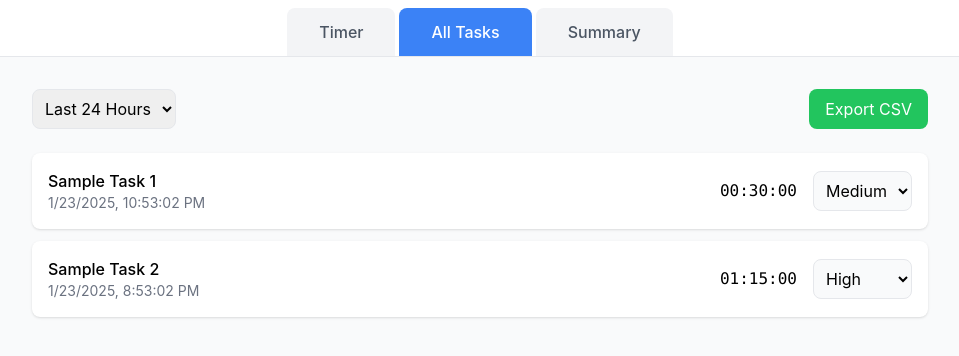
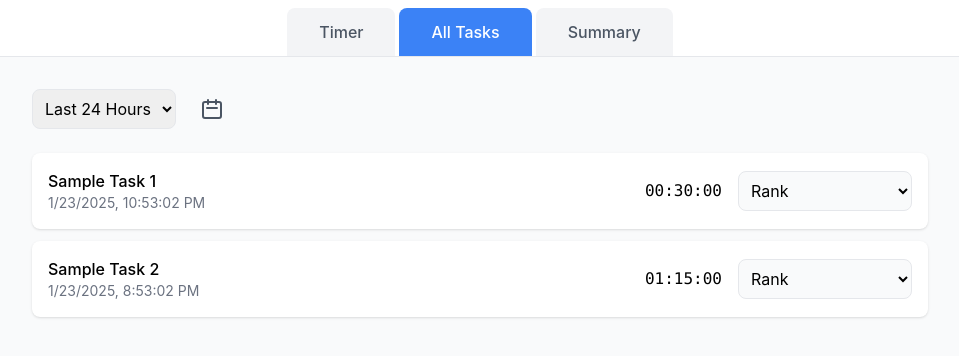
Before and after one commit to evelynso2024/TimeWell, a React (Create React App) app: page /tasks in a window 1280 px wide. Shown: the top 356 px of the page, without its empty margins (160-1119 px from the left). Built offline with nearby package versions, Linux system fonts and the light colour scheme; the HTML template or start-up script is replaced by a standard one.

Commit message:
Update AllTasks.js

```diff
--- a/src/components/AllTasks.js
+++ b/src/components/AllTasks.js
@@ -2,18 +2,21 @@ import React, { useState } from 'react';
 
 function AllTasks() {
   const [dateRange, setDateRange] = useState('24h');
+  const [startDate, setStartDate] = useState('');
+  const [endDate, setEndDate] = useState('');
+  const [showDatePicker, setShowDatePicker] = useState(false);
   const [tasks, setTasks] = useState([
     {
       name: "Sample Task 1",
       duration: "00:30:00",
       timestamp: new Date().toISOString(),
-      leverage: "medium"
+      leverage: ""
     },
     {
       name: "Sample Task 2",
       duration: "01:15:00",
       timestamp: new Date(Date.now() - 2 * 60 * 60 * 1000).toISOString(),
-      leverage: "high"
+      leverage: ""
     }
   ]);
 
@@ -23,26 +26,17 @@ function AllTasks() {
     setTasks(updatedTasks);
   };
 
-  const handleExport = () => {
-    const csvContent = "data:text/csv;charset=utf-8,"
-      + "Task Name,Duration,Time,Leverage\n"
-      + tasks.map(task =>
-          `${task.name},${task.duration},${new Date(task.timestamp).toLocaleString()},${task.leverage}`
-        ).join("\n");
-
-    const encodedUri = encodeURI(csvContent);
-    const link = document.createElement("a");
-    link.setAttribute("href", encodedUri);
-    link.setAttribute("download", "tasks.csv");
-    document.body.appendChild(link);
-    link.click();
-    document.body.removeChild(link);
+  const handleDateRangeSelect = () => {
+    if (startDate && endDate) {
+      // Handle custom date range filtering
+      setShowDatePicker(false);
+    }
   };
 
   return (
     <div className="max-w-4xl mx-auto">
       {/* Controls */}
-      <div className="flex justify-between items-center mb-6">
+      <div className="flex items-center gap-4 mb-6">
         <select
           value={dateRange}
           onChange={(e) => setDateRange(e.target.value)}
@@ -54,11 +48,45 @@ function AllTasks() {
         </select>
 
         <button
-          onClick={handleExport}
-          className="px-4 py-2 bg-green-500 text-white rounded-lg hover:bg-green-600"
+          onClick={() => setShowDatePicker(!showDatePicker)}
+          className="p-2 text-gray-600 hover:text-gray-800"
         >
-          Export CSV
+          <svg xmlns="http://www.w3.org/2000/svg" className="h-6 w-6" fill="none" viewBox="0 0 24 24" stroke="currentColor">
+            <path strokeLinecap="round" strokeLinejoin="round" strokeWidth={2} d="M8 7V3m8 4V3m-9 8h10M5 21h14a2 2 0 002-2V7a2 2 0 00-2-2H5a2 2 0 00-2 2v12a2 2 0 002 2z" />
+          </svg>
         </button>
+
+        {/* Custom Date Range Picker */}
+        {showDatePicker && (
+          <div className="absolute mt-2 p-4 bg-white rounded-lg shadow-lg border z-10">
+            <div className="space-y-3">
+              <div>
+                <label className="block text-sm text-gray-600 mb-1">From</label>
+                <input
+                  type="date"
+                  value={startDate}
+                  onChange={(e) => setStartDate(e.target.value)}
+                  className="p-2 border rounded-lg w-full"
+                />
+              </div>
+              <div>
+                <label className="block text-sm text-gray-600 mb-1">To</label>
+                <input
+                  type="date"
+                  value={endDate}
+                  onChange={(e) => setEndDate(e.target.value)}
+                  className="p-2 border rounded-lg w-full"
+                />
+              </div>
+              <button
+                onClick={handleDateRangeSelect}
+                className="w-full py-2 bg-blue-500 text-white rounded-lg hover:bg-blue-600"
+              >
+                Apply
+              </button>
+            </div>
+          </div>
+        )}
       </div>
 
       {/* Tasks List */}
@@ -79,9 +107,10 @@ function AllTasks() {
                   onChange={(e) => handleLeverageChange(index, e.target.value)}
                   className="p-2 border rounded-lg bg-gray-50"
                 >
-                  <option value="high">High</option>
-                  <option value="medium">Medium</option>
-                  <option value="low">Low</option>
+                  <option value="">Rank</option>
+                  <option value="high">High Leverage</option>
+                  <option value="medium">Medium Leverage</option>
+                  <option value="low">Low Leverage</option>
                 </select>
               </div>
             </div>
```
